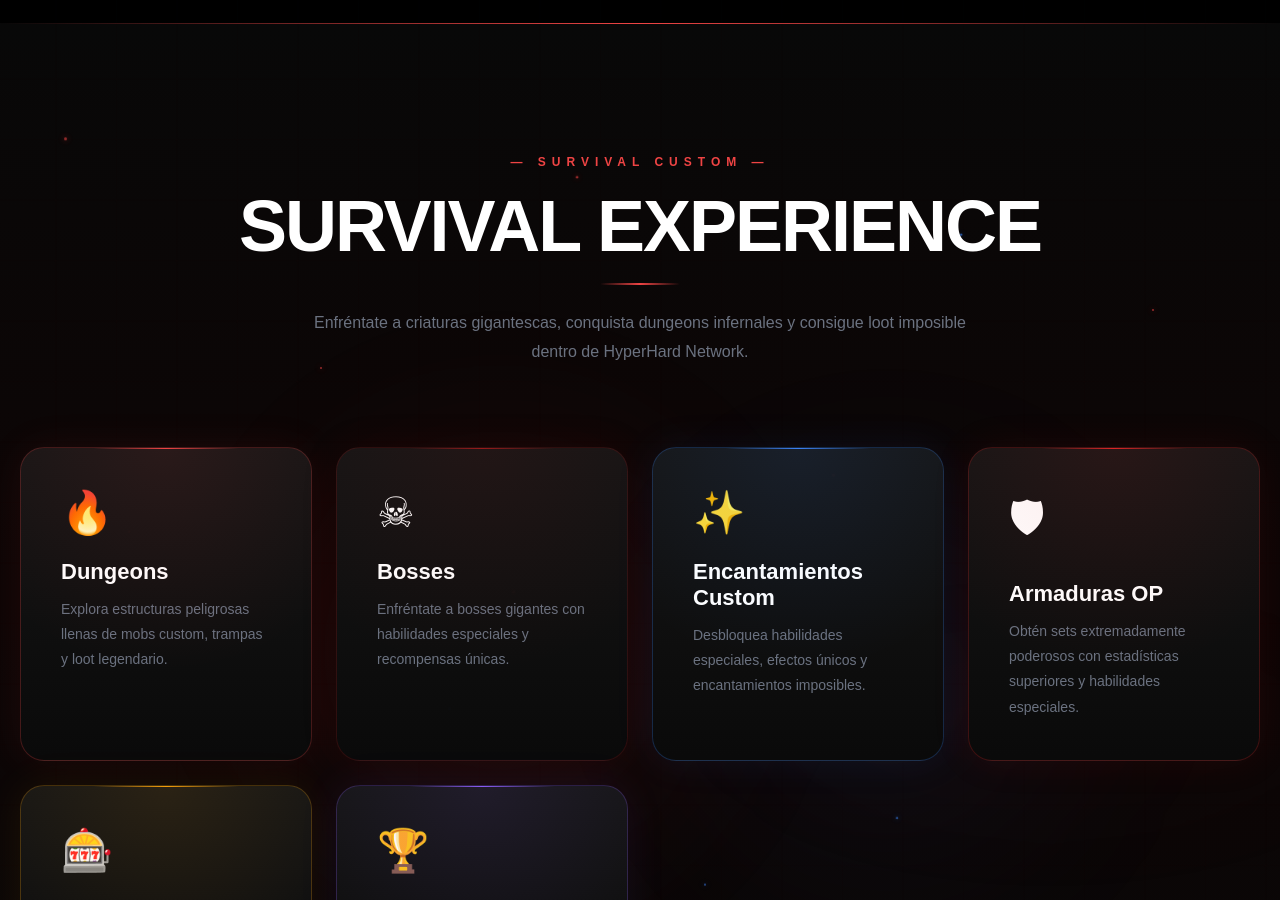
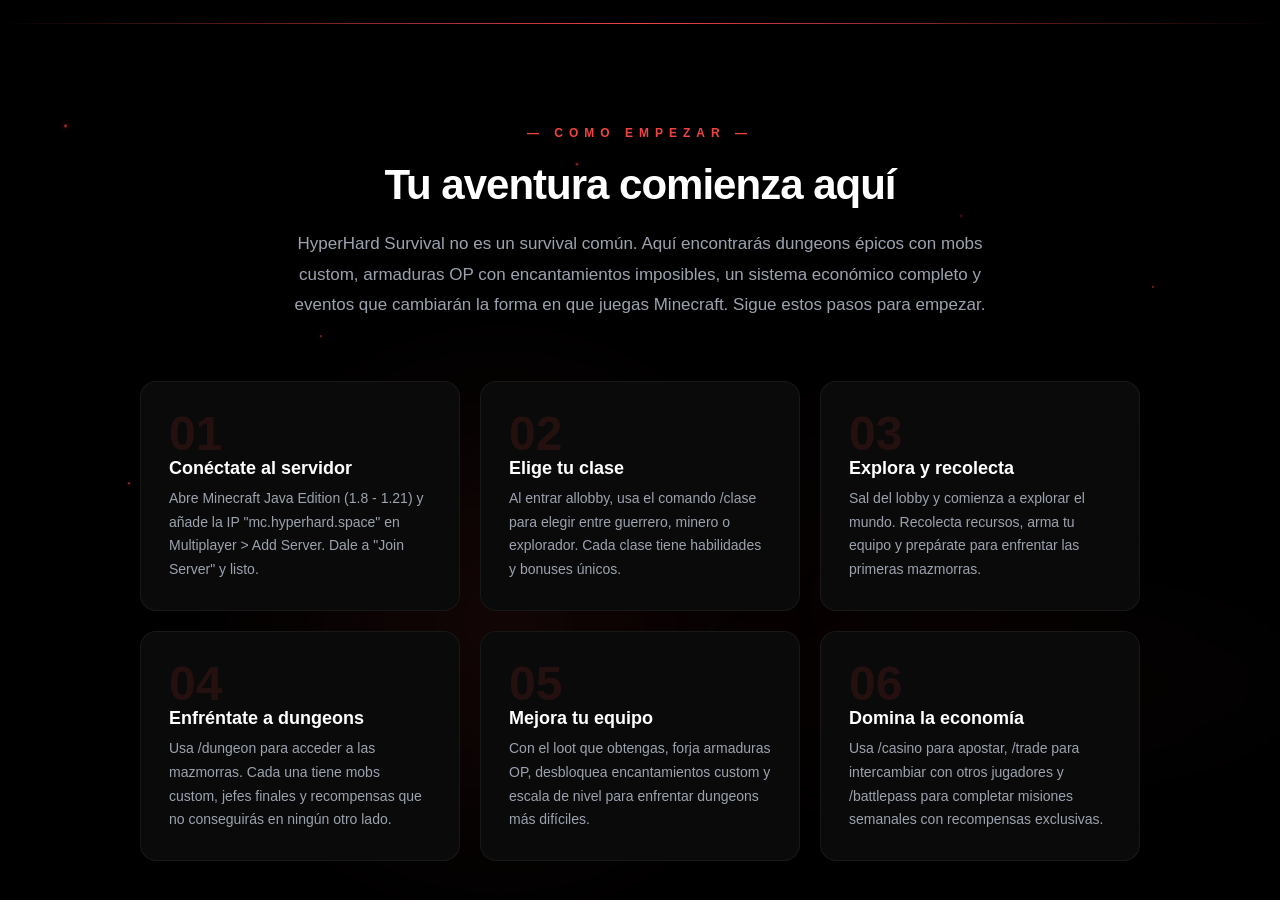
Before and after one commit to scainetprr/hyperhard-web, a Next.js app: page /survival in a window 1280 px wide. Shown: the part 1900-2800 px from the top of the page. Built offline with nearby package versions, Linux system fonts and the light colour scheme.

Commit message:
Add SurvivalGuide section to survival page

```diff
--- a/app/survival/page.tsx
+++ b/app/survival/page.tsx
@@ -1,6 +1,7 @@
 import Navbar from "@/components/Navbar";
 import SurvivalHero from "@/components/SurvivalHero";
 import Features from "@/components/Features";
+import SurvivalGuide from "@/components/SurvivalGuide";
 import Dungeons from "@/components/Dungeons";
 import Footer from "@/components/Footer";
 
@@ -11,6 +12,7 @@
       <div style={{paddingTop: "70px"}}>
         <SurvivalHero />
         <Features />
+        <SurvivalGuide />
         <Dungeons />
       </div>
       <Footer />
--- /dev/null
+++ b/components/SurvivalGuide.tsx
@@ -0,0 +1,128 @@
+"use client";
+
+import { useState } from "react";
+import Nebula from "@/components/Nebula";
+
+export default function SurvivalGuide() {
+  const [copied, setCopied] = useState(false);
+
+  const copyIP = () => {
+    try {
+      navigator.clipboard.writeText("mc.hyperhard.space");
+    } catch {
+      const el = document.createElement("textarea");
+      el.value = "mc.hyperhard.space";
+      document.body.appendChild(el);
+      el.select();
+      document.execCommand("copy");
+      document.body.removeChild(el);
+    }
+    setCopied(true);
+    setTimeout(() => setCopied(false), 2000);
+  };
+
+  const steps = [
+    {
+      num: "01",
+      title: "Conéctate al servidor",
+      desc: 'Abre Minecraft Java Edition (1.8 - 1.21) y añade la IP "mc.hyperhard.space" en Multiplayer > Add Server. Dale a "Join Server" y listo.',
+    },
+    {
+      num: "02",
+      title: "Elige tu clase",
+      desc: "Al entrar allobby, usa el comando /clase para elegir entre guerrero, minero o explorador. Cada clase tiene habilidades y bonuses únicos.",
+    },
+    {
+      num: "03",
+      title: "Explora y recolecta",
+      desc: "Sal del lobby y comienza a explorar el mundo. Recolecta recursos, arma tu equipo y prepárate para enfrentar las primeras mazmorras.",
+    },
+    {
+      num: "04",
+      title: "Enfréntate a dungeons",
+      desc: "Usa /dungeon para acceder a las mazmorras. Cada una tiene mobs custom, jefes finales y recompensas que no conseguirás en ningún otro lado.",
+    },
+    {
+      num: "05",
+      title: "Mejora tu equipo",
+      desc: "Con el loot que obtengas, forja armaduras OP, desbloquea encantamientos custom y escala de nivel para enfrentar dungeons más difíciles.",
+    },
+    {
+      num: "06",
+      title: "Domina la economía",
+      desc: "Usa /casino para apostar, /trade para intercambiar con otros jugadores y /battlepass para completar misiones semanales con recompensas exclusivas.",
+    },
+  ];
+
+  return (
+    <section style={{ backgroundColor: "#000", padding: "100px 20px", position: "relative" }}>
+      <Nebula color1="#ef4444" color2="#7f1d1d" />
+
+      <style>{`
+        .guide-step:hover { border-color: #ef4444 !important; box-shadow: 0 0 40px rgba(239,68,68,0.15) !important; transform: translateY(-4px) !important; }
+        .guide-step { transition: all 0.3s ease !important; }
+        .guide-num { font-size: 48px; font-weight: 900; color: rgba(239,68,68,0.12); line-height: 1; }
+        .guide-intro { max-width: 800px; margin: 0 auto; text-align: center; }
+        .guide-intro h2 { font-size: clamp(28px, 4vw, 42px); font-weight: 800; color: white; margin: 0 0 20px; letter-spacing: -1px; }
+        .guide-intro p { color: #9ca3af; font-size: 17px; line-height: 1.8; max-width: 700px; margin: 0 auto 60px; }
+        .guide-grid { display: grid; grid-template-columns: repeat(auto-fit, minmax(320px, 1fr)); gap: 20px; max-width: 1000px; margin: 0 auto; }
+        .step-title { color: white; font-size: 18px; font-weight: 700; margin: 0 0 8px; }
+        .step-desc { color: #9ca3af; font-size: 14px; line-height: 1.7; margin: 0; }
+        .step-num { color: #ef4444; font-size: 12px; font-weight: 700; letter-spacing: 3px; margin-bottom: 8px; }
+      `}</style>
+
+      <div style={{ position: "absolute", top: 0, left: 0, right: 0, height: "1px", background: "linear-gradient(90deg, transparent, #ef4444, transparent)" }} />
+
+      <div className="guide-intro">
+        <p style={{ color: "#ef4444", fontSize: "12px", letterSpacing: "6px", textTransform: "uppercase", fontWeight: "600", marginBottom: "16px" }}>
+          — COMO EMPEZAR —
+        </p>
+        <h2>Tu aventura comienza aquí</h2>
+        <p>
+          HyperHard Survival no es un survival común. Aquí encontrarás dungeons épicos con mobs custom, armaduras OP con encantamientos imposibles, un sistema económico completo y eventos que cambiarán la forma en que juegas Minecraft. Sigue estos pasos para empezar.
+        </p>
+      </div>
+
+      <div className="guide-grid">
+        {steps.map((step) => (
+          <div
+            key={step.num}
+            className="guide-step"
+            style={{
+              backgroundColor: "#0a0a0a",
+              border: "1px solid rgba(255,255,255,0.06)",
+              borderRadius: "16px",
+              padding: "28px",
+              position: "relative",
+              overflow: "hidden",
+            }}
+          >
+            <div className="guide-num">{step.num}</div>
+            <div className="step-title">{step.title}</div>
+            <p className="step-desc">{step.desc}</p>
+          </div>
+        ))}
+      </div>
+
+      <div style={{ textAlign: "center", marginTop: "60px" }}>
+        <button
+          onClick={copyIP}
+          style={{
+            backgroundColor: "#dc2626",
+            color: "white",
+            padding: "16px 40px",
+            fontSize: "16px",
+            fontWeight: "700",
+            borderRadius: "10px",
+            border: "none",
+            cursor: "pointer",
+            letterSpacing: "1px",
+            transition: "all 0.3s ease",
+          }}
+        >
+          {copied ? "✓ IP Copiada!" : "⚔ Unirme ahora — mc.hyperhard.space"}
+        </button>
+      </div>
+    </section>
+  );
+}
```
